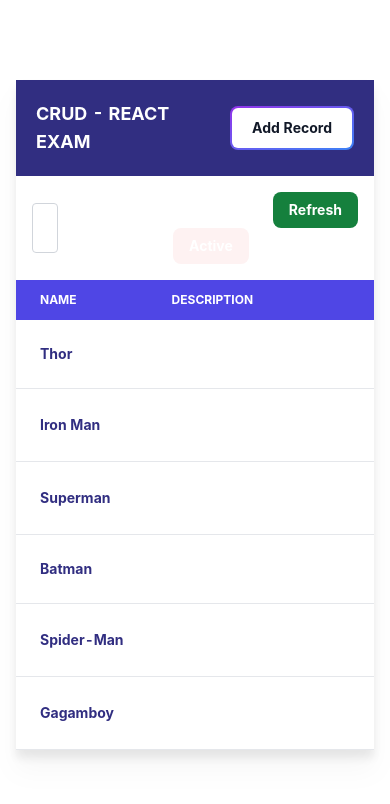
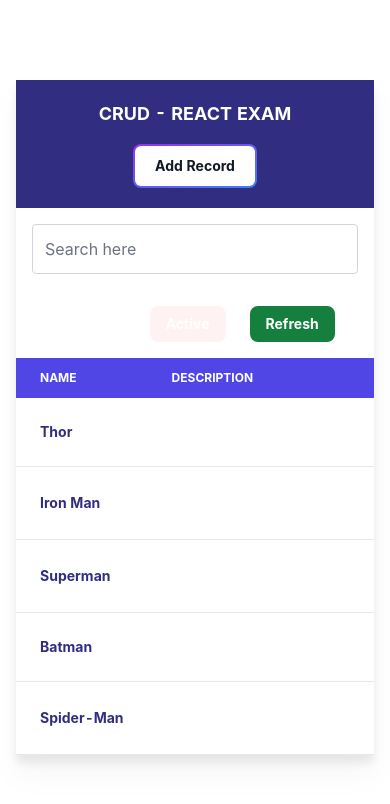
Before and after one commit to jsphdon/Cagampang_TechExam, a React (Create React App) app in the folder crud-techexam/: page / in a window 390 px wide. Shown: the top 804 px of the page. Built offline with nearby package versions, Linux system fonts and the light colour scheme; data requests are answered from the project's data file.

Commit message:
making it responsive to certain screensizes (unfinished)

```diff
--- a/crud-techexam/db.json
+++ b/crud-techexam/db.json
@@ -49,16 +49,6 @@
       },
       "status": true,
       "id": 5
-    },
-    {
-      "name": "Gagamboy",
-      "description": "Gagamboy Filipino",
-      "category": {
-        "id": "4",
-        "category_name": "Self-centered"
-      },
-      "status": true,
-      "id": 6
     }
   ]
 }
--- a/crud-techexam/src/components/Home.js
+++ b/crud-techexam/src/components/Home.js
@@ -10,8 +10,8 @@
         <div className="max-w-5xl w-full mt-8 drop-shadow-xl overflow-hidden sm:rounded-lg bg-white">
 
           {/* HEADER */}
-          <div className='flex items-center p-5 bg-indigo-900'>
-            <div className='flex-1'>
+          <div className='flex items-center p-5 bg-indigo-900 flex-col md:flex-row'>
+            <div className='flex-1 pb-4 md:pb-0'>
               <h1 className='text-white text-lg'>CRUD - REACT EXAM</h1>
             </div>
             <div className='flex-1 items-center text-right'>
--- a/crud-techexam/src/components/Loader.js
+++ b/crud-techexam/src/components/Loader.js
@@ -1,11 +1,11 @@
 import React from "react";
 import { Spin, Space } from "antd";
 
-const Loader = () => {
-    <Space size="middle">
-        <Spin size="large">
-        </Spin>
-    </Space>
+export default function Loader() {
+  <Space size="middle">
+    <Spin size="large">
+    </Spin>
+  </Space>
 }
 
-export default Loader;
+// export default Loader;
--- a/crud-techexam/src/components/SearchBox.js
+++ b/crud-techexam/src/components/SearchBox.js
@@ -1,6 +1,6 @@
 import React from 'react';
 
-const SearchBox = ({ searchfield, searchChange }) => {
+export default function SearchBox({ searchfield, searchChange }) {
   return (
     <div className='m-4'>
       <input
@@ -27,4 +27,4 @@
   );
 }
 
-export default SearchBox;
+// export default SearchBox;
--- a/crud-techexam/src/components/TableData.js
+++ b/crud-techexam/src/components/TableData.js
@@ -39,7 +39,7 @@
     setStatus(currentStatus);
   };
 
-  // Search and Filter Function
+  // SEARCH AND FILTER FUNCTION
   const searchFilter = () => {
 
     let newSearch = [];
@@ -69,7 +69,7 @@
 
   return (
     <div>
-      <div className='flex items-center'>
+      <div className='flex items-center flex-col sm:flex-row'>
         <div className='flex-1 w-full'>
           <SearchBox searchChange={onSearchChange} searchfield={search} />
         </div>
--- a/crud-techexam/src/components/ViewRecord.js
+++ b/crud-techexam/src/components/ViewRecord.js
@@ -7,7 +7,7 @@
 import { toast } from 'react-toastify';
 import 'react-toastify/dist/ReactToastify.css';
 
-let ViewRecord = () => {
+function ViewRecord() {
   let history = useHistory();
   const successNotify = () => toast.success('Record DELETED!', {
     position: "top-center",
```
